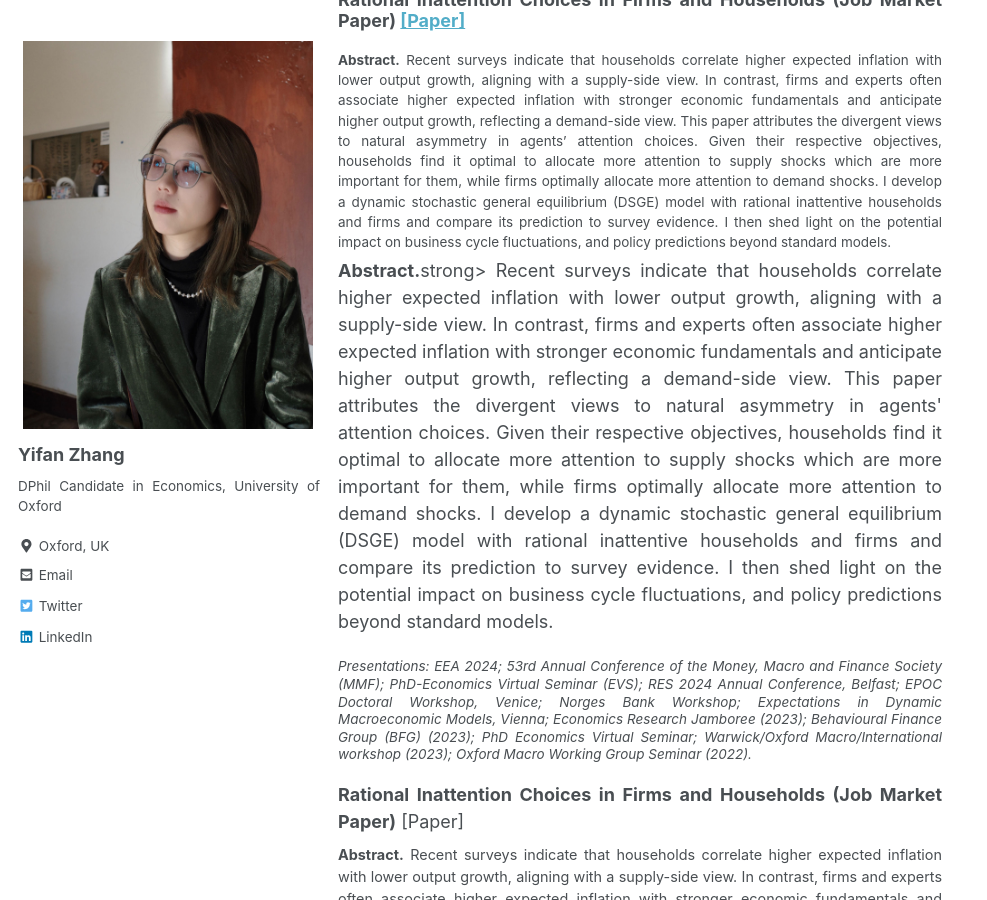
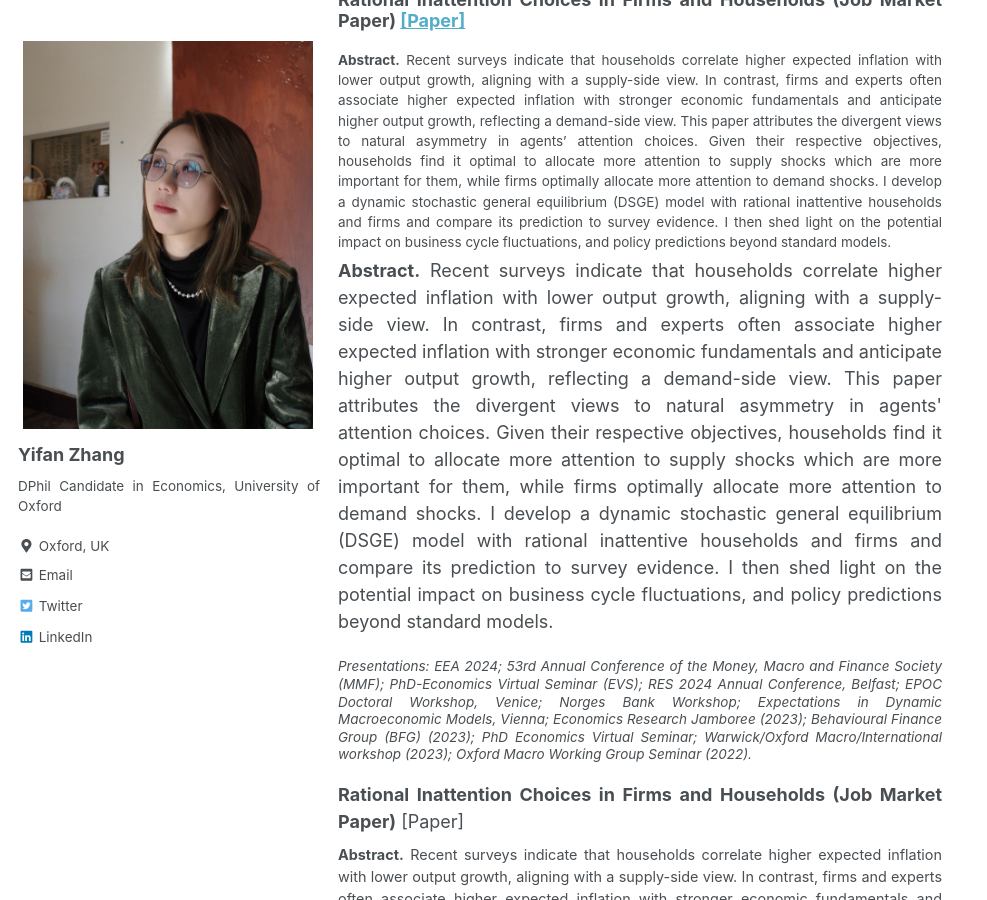
Before and after one commit to yifan-zhang-in/yifan-zhang-in.github.io, a Jekyll site: the page built from _pages/2_research.md, in a window 1280 px wide and 900 px high, scrolled down 334 px. Shown: the whole window, without its empty margins (0-987 px from the left). Built offline with Jekyll 4.4.1, drawn with Linux system fonts in a browser that asks for light colours; nearby versions of some CDN libraries.

Commit message:
Update 2_research.md

```diff
--- a/_pages/2_research.md
+++ b/_pages/2_research.md
@@ -8,7 +8,7 @@ permalink: /research/
 
 #### **Abstract.** Recent surveys indicate that households correlate higher expected inflation with lower output growth, aligning with a supply-side view. In contrast, firms and experts often associate higher expected inflation with stronger economic fundamentals and anticipate higher output growth, reflecting a demand-side view. This paper attributes the divergent views to natural asymmetry in agents' attention choices. Given their respective objectives, households find it optimal to allocate more attention to supply shocks which are more important for them, while firms optimally allocate more attention to demand shocks. I develop a dynamic stochastic general equilibrium (DSGE) model with rational inattentive households and firms and compare its prediction to survey evidence. I then shed light on the potential impact on business cycle fluctuations, and policy predictions beyond standard models.
 
-<p>  <strong>Abstract.</strong>strong> Recent surveys indicate that households correlate higher expected inflation with lower output growth, aligning with a supply-side view. In contrast, firms and experts often associate higher expected inflation with stronger economic fundamentals and anticipate higher output growth, reflecting a demand-side view. This paper attributes the divergent views to natural asymmetry in agents' attention choices. Given their respective objectives, households find it optimal to allocate more attention to supply shocks which are more important for them, while firms optimally allocate more attention to demand shocks. I develop a dynamic stochastic general equilibrium (DSGE) model with rational inattentive households and firms and compare its prediction to survey evidence. I then shed light on the potential impact on business cycle fluctuations, and policy predictions beyond standard models.</p>
+<p>  <strong>Abstract.</strong> Recent surveys indicate that households correlate higher expected inflation with lower output growth, aligning with a supply-side view. In contrast, firms and experts often associate higher expected inflation with stronger economic fundamentals and anticipate higher output growth, reflecting a demand-side view. This paper attributes the divergent views to natural asymmetry in agents' attention choices. Given their respective objectives, households find it optimal to allocate more attention to supply shocks which are more important for them, while firms optimally allocate more attention to demand shocks. I develop a dynamic stochastic general equilibrium (DSGE) model with rational inattentive households and firms and compare its prediction to survey evidence. I then shed light on the potential impact on business cycle fluctuations, and policy predictions beyond standard models.</p>
 
 <p class="small"> Presentations: EEA 2024; 53rd Annual Conference of the Money, Macro and Finance Society (MMF); PhD-Economics Virtual Seminar (EVS); RES 2024 Annual Conference, Belfast; EPOC Doctoral Workshop, Venice; Norges Bank Workshop; Expectations in Dynamic Macroeconomic Models, Vienna; Economics Research Jamboree (2023); Behavioural Finance Group (BFG) (2023); PhD Economics Virtual Seminar; Warwick/Oxford Macro/International workshop (2023); Oxford Macro Working Group Seminar (2022).</p>
 
```
